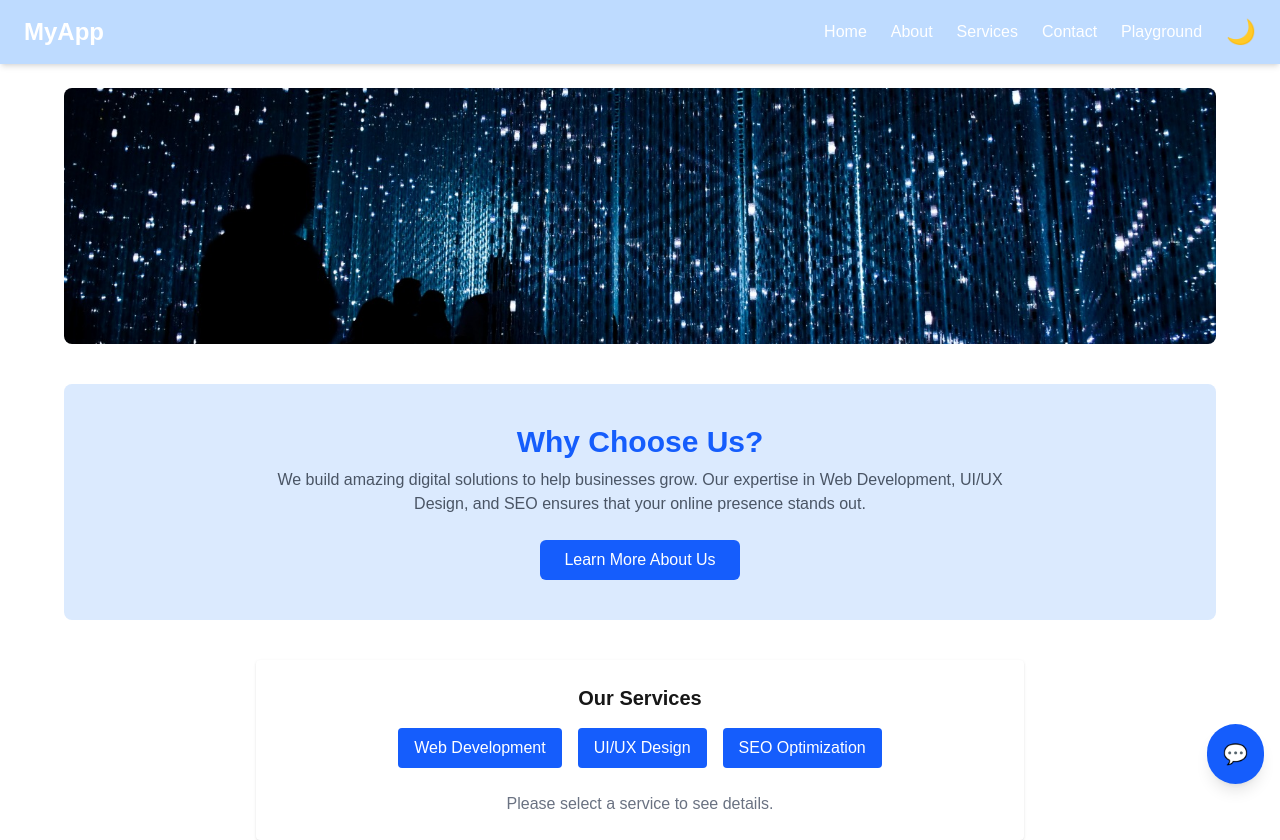
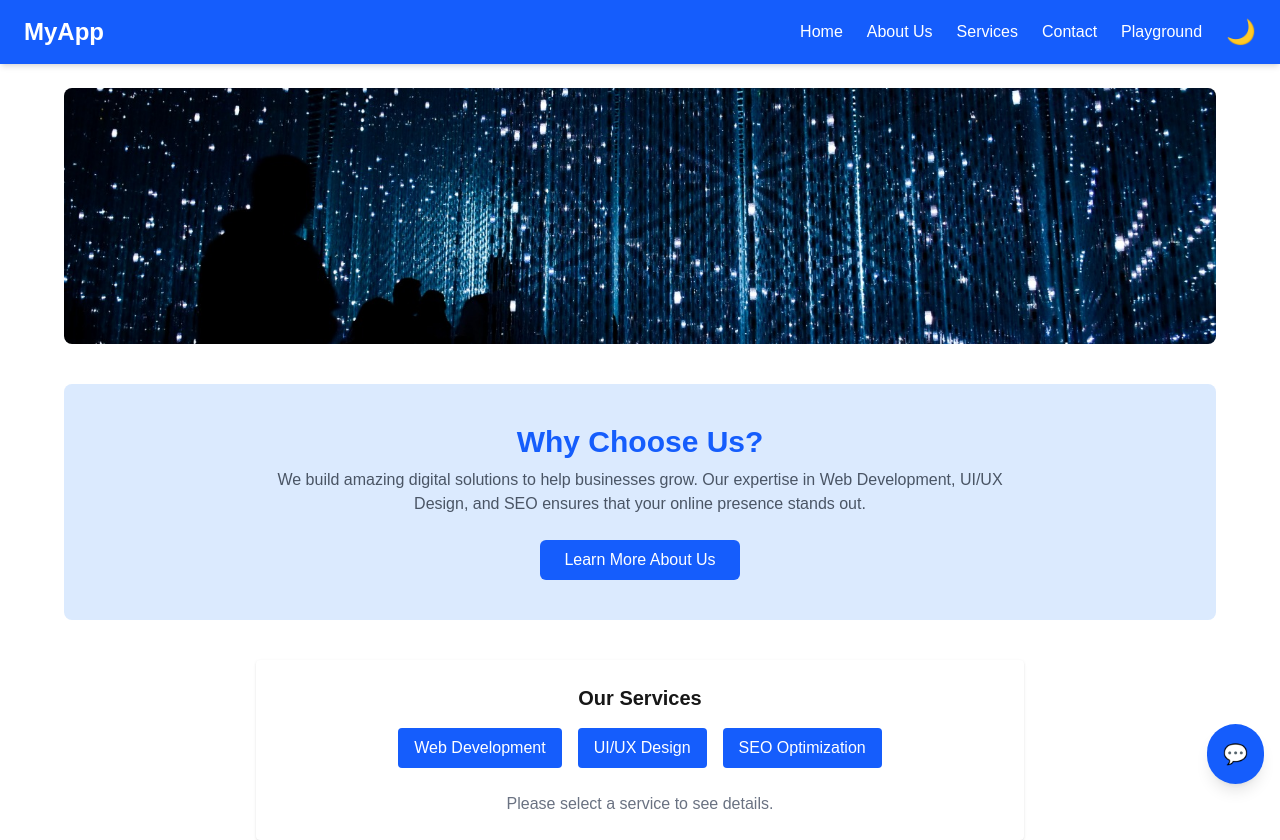
Before and after one commit to eminegurra/react-project, a Next.js app: page / in a window 1280 px wide. Built offline with nearby package versions, Linux system fonts and the light colour scheme.

Commit message:
Adding useContext in chatboot

```diff
--- a/app/components/ChatWidget.js
+++ b/app/components/ChatWidget.js
@@ -1,13 +1,22 @@
 "use client";
-import { useState, useEffect } from "react";
+
+import { useEffect, useState } from "react";
 import { FaPaperPlane } from "react-icons/fa";
+import { useChat } from "../context/ChatContext";
 
 export default function ChatWidget() {
+  const {
+    isOpen,
+    setIsOpen,
+    messages,
+    setMessages,
+    input,
+    setInput,
+    isBotTyping,
+    setIsBotTyping,
+  } = useChat();
+
   const [isMounted, setIsMounted] = useState(false);
-  const [isOpen, setIsOpen] = useState(false);
-  const [messages, setMessages] = useState([]);
-  const [input, setInput] = useState("");
-  const [isBotTyping, setIsBotTyping] = useState(false);
 
   useEffect(() => {
     setIsMounted(true);
@@ -60,6 +69,7 @@ export default function ChatWidget() {
 
   return (
     <div>
+      {/* Chat toggle button */}
       {!isOpen && (
         <button
           onClick={toggleChat}
@@ -70,6 +80,7 @@ export default function ChatWidget() {
         </button>
       )}
 
+      {/* Chat window */}
       {isOpen && (
         <div className="fixed bottom-20 right-4 w-[350px] h-[500px] bg-white shadow-xl rounded-lg overflow-hidden border border-gray-300 flex flex-col">
           {/* Header */}
@@ -85,13 +96,19 @@ export default function ChatWidget() {
             {messages.map((msg, i) => (
               <div
                 key={i}
-                className={`w-full flex ${msg.type === "user" ? "justify-end" : "justify-start"}`}
+                className={`w-full flex ${
+                  msg.type === "user" ? "justify-end" : "justify-start"
+                }`}
               >
                 <div
                   className={`
                     inline-block px-3 py-2 rounded-lg text-sm
                     max-w-[80%] break-words
-                    ${msg.type === "user" ? "bg-blue-100 text-right" : "bg-gray-100 text-left"}
+                    ${
+                      msg.type === "user"
+                        ? "bg-blue-100 text-right"
+                        : "bg-gray-100 text-left"
+                    }
                     hover:bg-opacity-90 transition
                   `}
                 >
@@ -100,7 +117,6 @@ export default function ChatWidget() {
               </div>
             ))}
 
-            {/* Typing indicator */}
             {isBotTyping && (
               <div className="w-full flex justify-start">
                 <div className="inline-block px-3 py-2 rounded-lg bg-gray-100 text-left text-sm animate-pulse">
@@ -110,7 +126,7 @@ export default function ChatWidget() {
             )}
           </div>
 
-          {/* Input field */}
+          {/* Input */}
           <div className="flex border-t p-2">
             <input
               type="text"
--- /dev/null
+++ b/app/components/ChatWrapper.js
@@ -0,0 +1,10 @@
+"use client";
+import dynamic from "next/dynamic";
+
+const ChatWidget = dynamic(() => import("./ChatWidget"), {
+  ssr: false,
+});
+
+export default function ChatWrapper() {
+  return <ChatWidget />;
+}
--- a/app/components/Navbar.js
+++ b/app/components/Navbar.js
@@ -1,33 +1,20 @@
 "use client";
+import Link from "next/link";
+import { useDarkMode } from "../context/DarkModeContext";
 
-import { useState } from "react";
-import Link from "next/link";
-
-export default function Navbar({ darkMode, setDarkMode }) {
-
-  const handleToggle = () => {
-    console.log("🖱️ onClick - Dark mode toggled");
-    setDarkMode(!darkMode);
-  };
+export default function Navbar() {
+  const { darkMode, setDarkMode } = useDarkMode();
 
   return (
-    <nav
-      onMouseEnter={() => console.log("🖱️ onMouseEnter - Navbar hovered")}
-      onMouseLeave={() => console.log("🖱️ onMouseLeave - Navbar unhovered")}
-      className={`py-4 px-6 shadow-md flex justify-between items-center ${
-        darkMode ? "bg-gray-900 text-white" : "bg-blue-200 text-white"
-      } transition-all`}
-    >
+    <nav className={`py-4 px-6 shadow-md flex justify-between items-center ${darkMode ? "bg-gray-900 text-white" : "bg-blue-600 text-white"} transition-all`}>
       <Link href="/" className="text-2xl font-bold">MyApp</Link>
-
       <div className="flex items-center gap-6">
-        <Link href="/">Home</Link>
-        <Link href="/about">About</Link>
-        <Link href="/services">Services</Link>
+        <Link href="/" className="hover:underline">Home</Link>
+        <Link href="/about" className="hover:underline">About Us</Link>
+        <Link href="/services" className="hover:underline">Services</Link>
         <Link href="/contact">Contact</Link>
         <Link href="/playground" className="hover:underline">Playground</Link>
-
-        <span onClick={handleToggle} className="cursor-pointer text-2xl">
+        <span onClick={() => setDarkMode(!darkMode)} className="cursor-pointer text-2xl hover:scale-110 transition">
           {darkMode ? "☀️" : "🌙"}
         </span>
       </div>
--- /dev/null
+++ b/app/context/ChatContext.js
@@ -0,0 +1,36 @@
+"use client";
+import { createContext, useContext, useState, useEffect } from "react";
+
+const ChatContext = createContext();
+
+export function ChatProvider({ children }) {
+  const [isOpen, setIsOpen] = useState(false);
+  const [messages, setMessages] = useState([]);
+  const [input, setInput] = useState("");
+  const [isBotTyping, setIsBotTyping] = useState(false);
+
+  useEffect(() => {
+    // You can persist messages or open state here if needed
+  }, []);
+
+  return (
+    <ChatContext.Provider
+      value={{
+        isOpen,
+        setIsOpen,
+        messages,
+        setMessages,
+        input,
+        setInput,
+        isBotTyping,
+        setIsBotTyping,
+      }}
+    >
+      {children}
+    </ChatContext.Provider>
+  );
+}
+
+export function useChat() {
+  return useContext(ChatContext);
+}
--- /dev/null
+++ b/app/context/DarkModeContext.js
@@ -0,0 +1,28 @@
+"use client";
+import { createContext, useContext, useState, useEffect } from "react";
+
+const DarkModeContext = createContext();
+
+export function DarkModeProvider({ children }) {
+  const [darkMode, setDarkMode] = useState(false);
+
+  // Optional: save preference in localStorage
+  useEffect(() => {
+    const stored = localStorage.getItem("theme");
+    if (stored) setDarkMode(stored === "dark");
+  }, []);
+
+  useEffect(() => {
+    localStorage.setItem("theme", darkMode ? "dark" : "light");
+  }, [darkMode]);
+
+  return (
+    <DarkModeContext.Provider value={{ darkMode, setDarkMode }}>
+      {children}
+    </DarkModeContext.Provider>
+  );
+}
+
+export function useDarkMode() {
+  return useContext(DarkModeContext);
+}
--- a/app/layout.js
+++ b/app/layout.js
@@ -1,21 +1,20 @@
-"use client";
-
-import { useState } from "react";
+import "./globals.css";
 import Navbar from "./components/Navbar";
-import ChatWidget from "./components/ChatWidget"; // ✅ make sure the path is correct
-import "./globals.css";
+import { DarkModeProvider } from "./context/DarkModeContext";
+import { ChatProvider } from "./context/ChatContext";
+import ChatWrapper from "./components/ChatWrapper"; // ✅ use wrapper instead
 
 export default function RootLayout({ children }) {
-  const [darkMode, setDarkMode] = useState(false);
-
   return (
     <html lang="en">
-      <body className={`${darkMode ? "bg-gray-900 text-white" : "bg-white text-gray-900"} transition-all`}>
-        <Navbar darkMode={darkMode} setDarkMode={setDarkMode} />
-
-        <main className="max-w-6xl mx-auto mt-6">{children}</main>
-
-        <ChatWidget /> {/* ✅ Chat appears on all pages now */}
+      <body>
+        <DarkModeProvider>
+          <ChatProvider>
+            <Navbar />
+            <main className="max-w-6xl mx-auto mt-6">{children}</main>
+            <ChatWrapper /> {/* ✅ now this works in layout */}
+          </ChatProvider>
+        </DarkModeProvider>
       </body>
     </html>
   );
```
